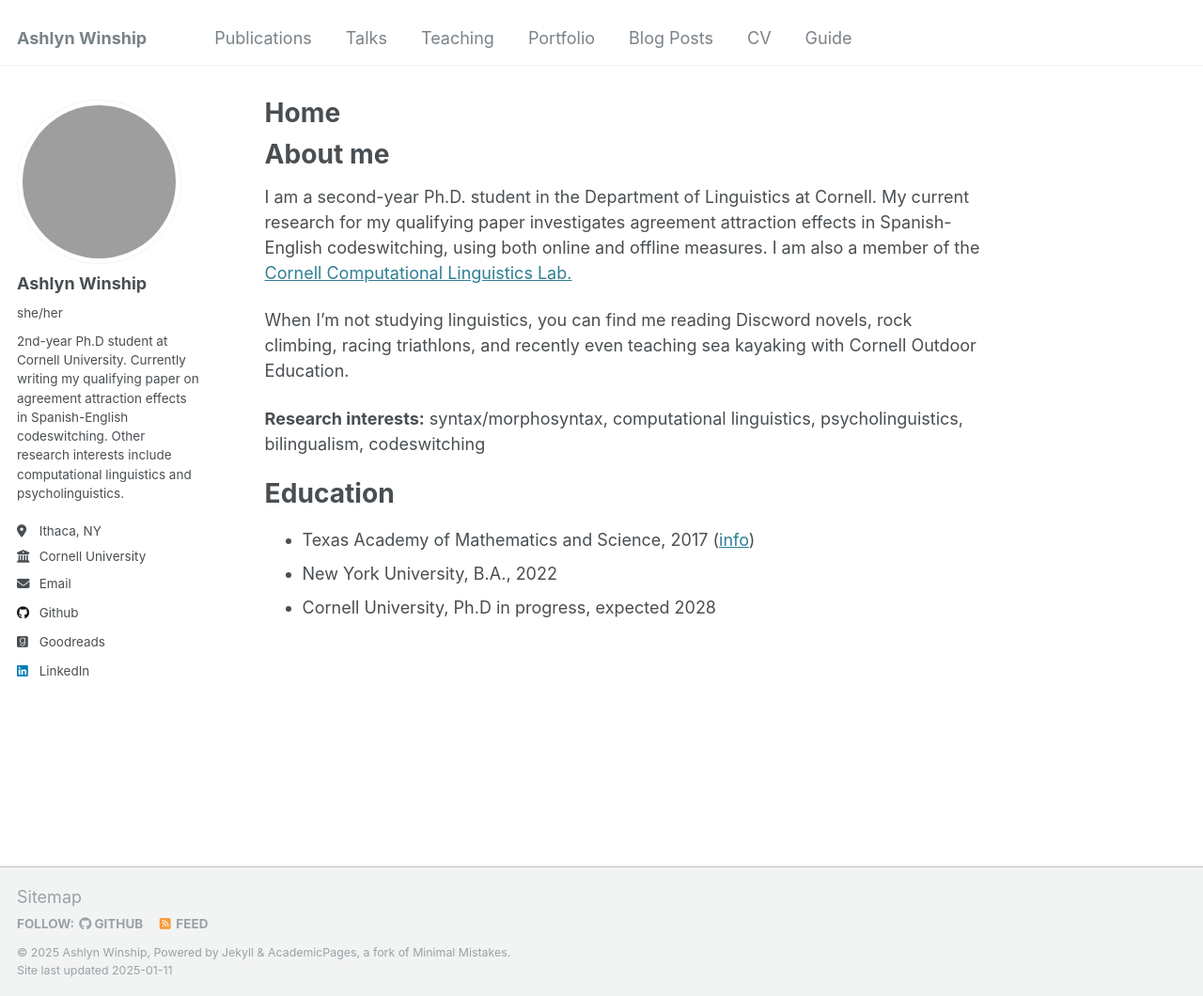
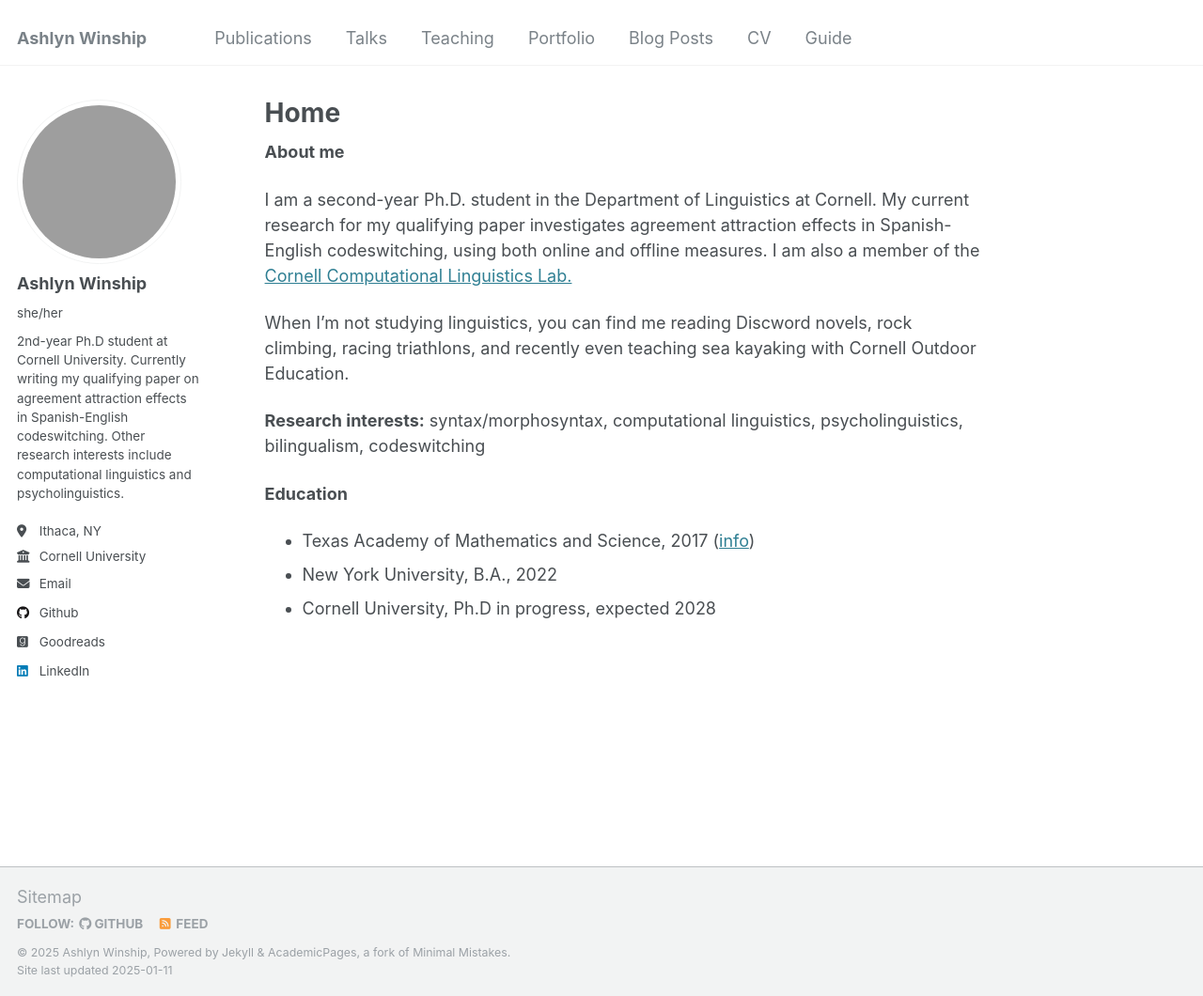
Before and after one commit to ashlynwinship/ashwinship, a Jekyll site: the page built from _pages/about.md, in a window 1280 px wide and 1060 px high. Shown: the whole window at 94% size. Built offline with Jekyll 4.4.1, drawn with Linux system fonts in a browser that asks for light colours; grey boxes are pictures that could not be loaded.

```diff
--- a/_pages/about.md
+++ b/_pages/about.md
@@ -7,16 +7,16 @@ redirect_from:
   - /about.html
 ---
 
-About me
-======
+<b>About me</b>
+
 I am a second-year Ph.D. student in the Department of Linguistics at Cornell. My current research for my qualifying paper investigates agreement attraction effects in Spanish-English codeswitching, using both online and offline measures. I am also a member of the <a target="_blank" rel="noopener" href="https://conf.ling.cornell.edu/compling/">Cornell Computational Linguistics Lab.</a>
 
 When I'm not studying linguistics, you can find me reading Discword novels, rock climbing, racing triathlons, and recently even teaching sea kayaking with Cornell Outdoor Education.
 
 <b>Research interests:</b> syntax/morphosyntax, computational linguistics, psycholinguistics, bilingualism, codeswitching
 
-Education
-======
+<b>Education</b>
+
 <ul>
   <li>Texas Academy of Mathematics and Science, 2017 (<a target="_blank" rel="noopener" href="https://tams.unt.edu/">info</a>)</li>
   <li>New York University, B.A., 2022</li>
```
